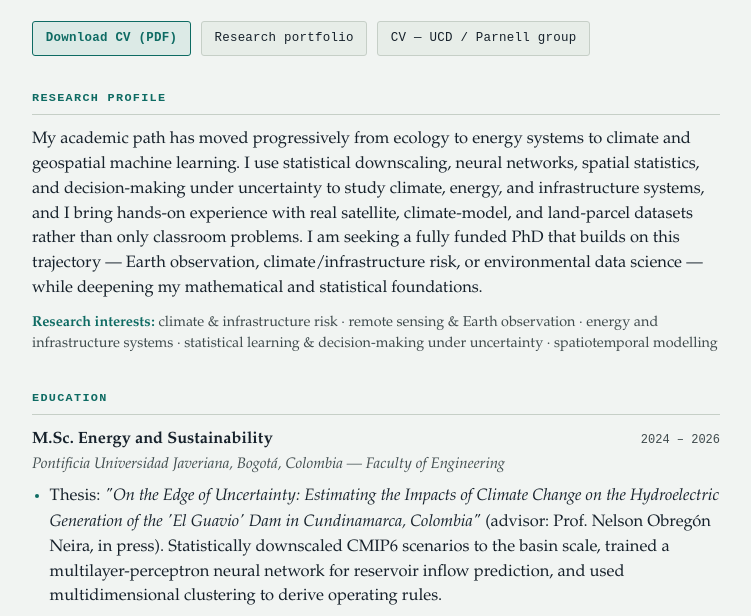
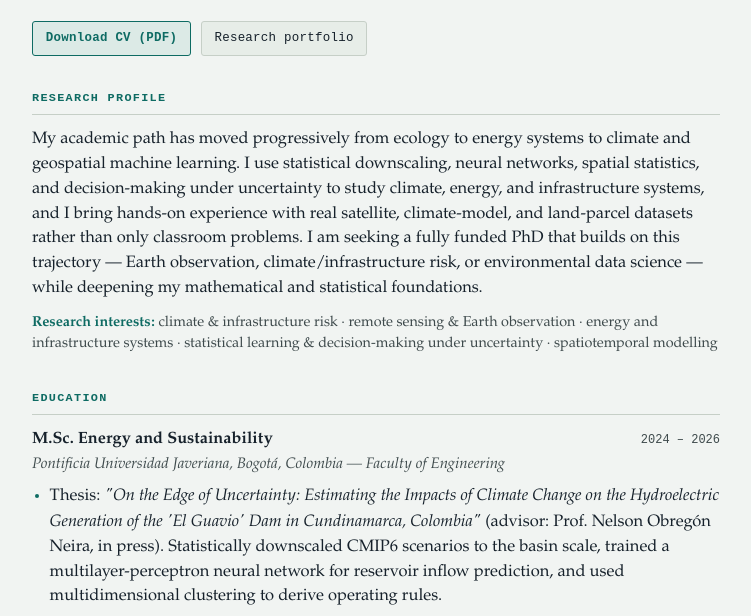
Before and after one commit to 00danielcruz11-lang/00danielcruz11-lang.github.io, a plain HTML site: page index.html in a window 1280 px wide. Shown: the part 184-800 px from the top of the page, without its empty margins (264-1015 px from the left). Drawn offline with Linux system fonts and the light colour scheme.

Commit message:
Homepage: keep only the CV download and research portfolio links

```diff
--- a/index.html
+++ b/index.html
@@ -245,7 +245,6 @@
 <nav class="actions">
   <a class="primary" href="cv/CV_Daniel_Cruz_PhD.pdf">Download CV (PDF)</a>
   <a href="https://github.com/00danielcruz11-lang/phd-data-science-portfolio">Research portfolio</a>
-  <a href="cv/CV_Daniel_Cruz_PhD_UCD_Parnell.html">CV — UCD / Parnell group</a>
 </nav>
 
 <section>
```
